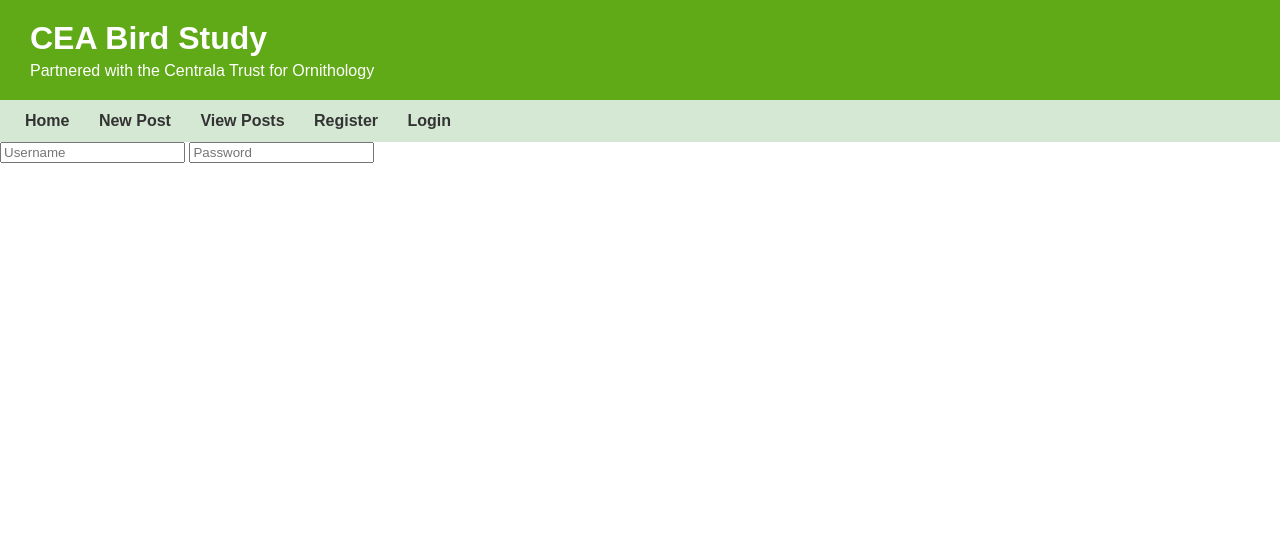
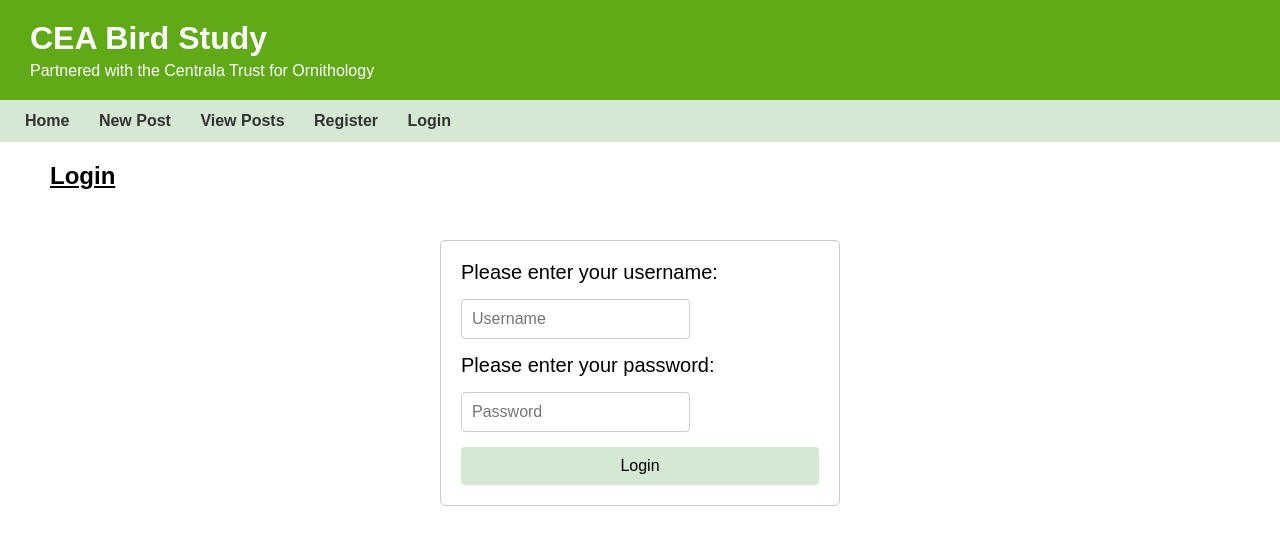
Before and after one commit to dhurrell001/CTA-Bird-Study-Website-ATHE-level-4-Unit-10, a Flask app: page /login in a window 1280 px wide. Shown: the top 545 px of the page. Run offline with Flask 3, Linux system fonts and the light colour scheme.

Commit message:
Create login page html
Co-authored-by: Copilot <copilot@github.com>

```diff
--- a/templates/base.html
+++ b/templates/base.html
@@ -7,7 +7,7 @@
     <link rel="stylesheet" href="{{ url_for('static', filename='css/style.css') }}">
 </head>
 <body>
-
+<!-- Title and Navigation   -->
 <header class="site-header">
         <h1>CEA Bird Study</h1>
         <p>Partnered with the Centrala Trust for Ornithology</p>
@@ -20,7 +20,7 @@
         <a href="/register">Register</a>
         <a href="/login">Login</a>
     </nav>
-
+<!-- Main Content will be inserted here from child page templates -->
 <main>
     {% block content %}{% endblock %}
 </main>
--- a/templates/home.html
+++ b/templates/home.html
@@ -1,9 +1,11 @@
+   <!-- Home page, contaning description of the project, next steps, and home page images -->
 {% extends "base.html" %}
 
 {% block title %}Home{% endblock %}
 
 {% block content %}
  <main class="home-container">
+    <!-- Home Text Section -->
         <section class="home-text">
             <h2>Why are we studying birds?</h2>
 
@@ -30,6 +32,7 @@
                 </ul>
             </p>
         </section>
+        <!-- Image Section -->
         <section class="home-images">
           <div class ="image-box">
             <img src="{{ url_for('static', filename='images/chris-smith-ZeIFgSO3MAU-unsplash.jpg') }}" alt="Bird" class="bird-image">
--- a/templates/login.html
+++ b/templates/login.html
@@ -1,10 +1,29 @@
+<!-- Login Page containing the login form, users can login with username and password   -->
+ <!-- import base template  -->
 {% extends "base.html" %}
 
 {% block title %}Login{% endblock %}
 
 {% block content %}
+<div class ="page-sub-heading">
+    <h2>Login</h2>
+    </div>
+    <div class="form-container">
+<!-- Login Form with username and password fields -->
 <form>
-    <input type="text" placeholder="Username">
-    <input type="password" placeholder="Password">
+    <!-- Username Field -->
+    <div class = "input-container">
+        <label for="username">Please enter your username:</label>
+    <input type="text" id="username" placeholder="Username">
+    </div>
+    <!-- Password Field -->
+    <div class = "input-container">
+        <label for="password">Please enter your password:</label>
+    <input type="password" id="password" placeholder="Password">
+    </div>
+    <!-- Submit Button -->
+    <button type="submit">Login</button>
 </form>
+    </div>
+
 {% endblock %}
```
Also changed, not shown: templates/register.html (added, +45 -0 lines).
